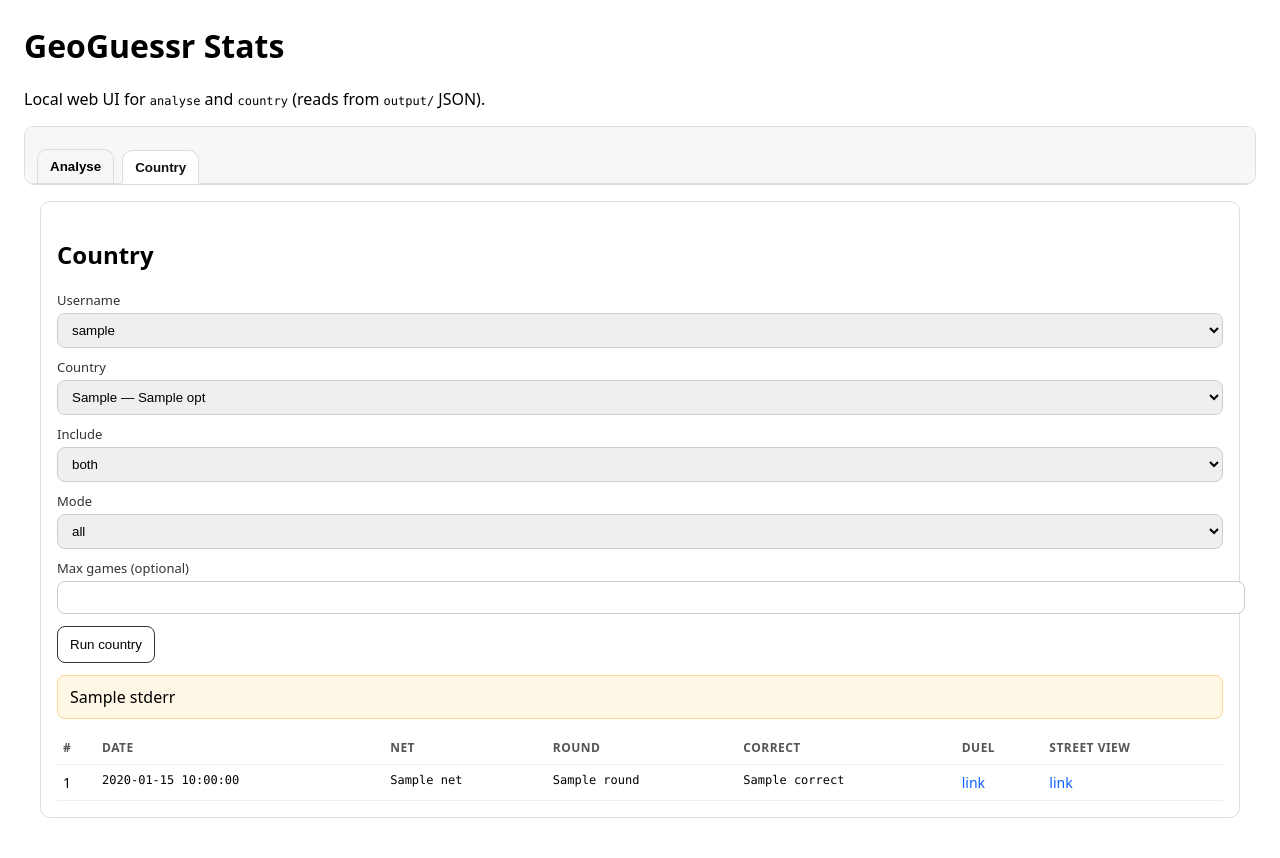
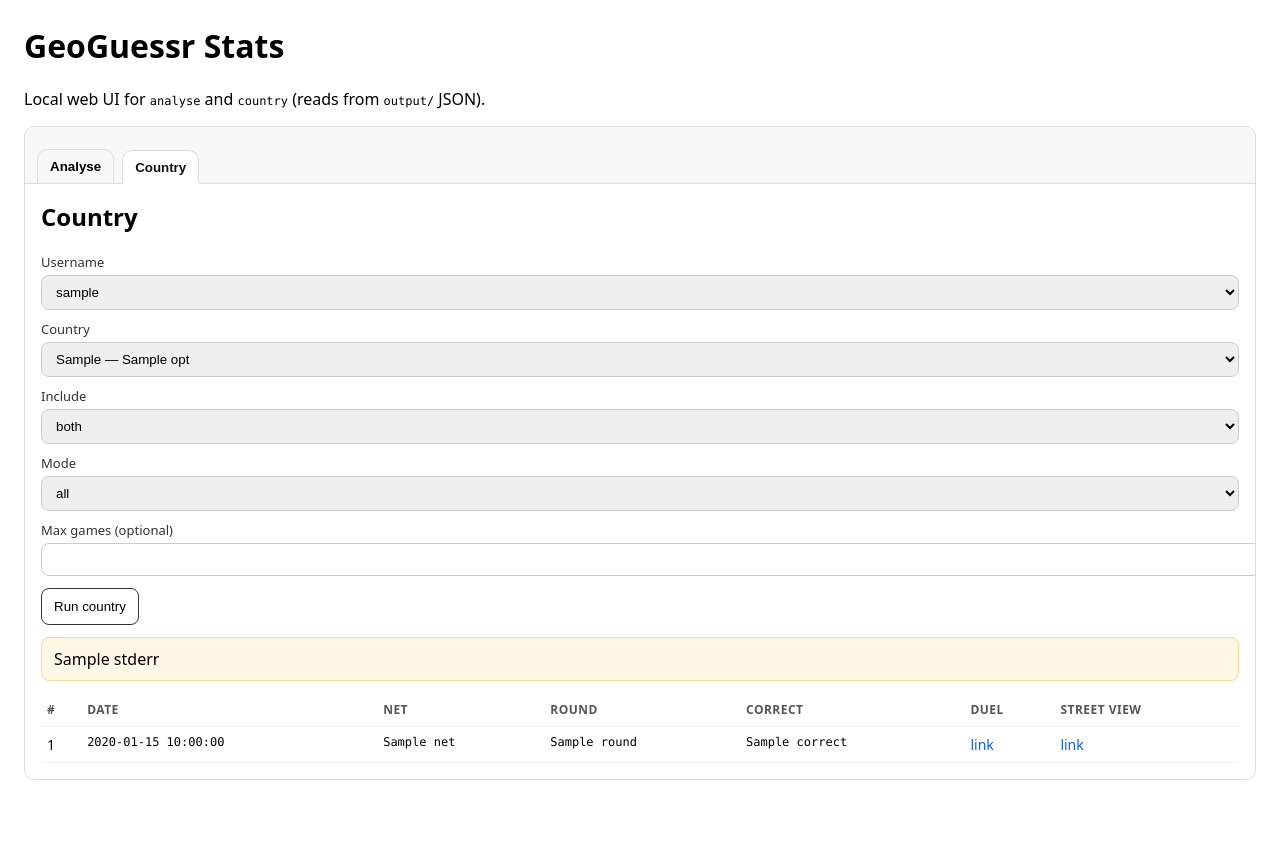
Before and after one commit to jonculver/geoguessr_stats, a FastAPI app: template geoguessr/web/templates/index.html in a window 1280 px wide. After the commit the page ends 780 px from the top, so only its background shows below. Run offline with FastAPI, Linux system fonts and the light colour scheme; the template is opened without the code that fills it: most values are stand-ins (such as "Sample title", 1, 10 or a date in 2020).

Commit message:
Web UI: unify tab panel layout

```diff
--- a/geoguessr/web/templates/index.html
+++ b/geoguessr/web/templates/index.html
@@ -43,7 +43,6 @@
 
       <div id="tab-panel-analyse" class="tab-panel" role="tabpanel" aria-labelledby="tab-btn-analyse">
         <div class="tab-content">
-          <div class="card">
           <h2>Analyse</h2>
           <form method="post" action="/analyse">
           <label>Username</label>
@@ -134,14 +133,10 @@
           {% endif %}
         {% endif %}
         </div>
-
-          </div>
-        </div>
       </div>
 
       <div id="tab-panel-country" class="tab-panel" role="tabpanel" aria-labelledby="tab-btn-country">
         <div class="tab-content">
-          <div class="card">
           <h2>Country</h2>
           <form method="post" action="/country">
           {% set cf = country.form if country else country_form %}
@@ -213,9 +208,6 @@
           </table>
         {% endif %}
         </div>
-
-          </div>
-        </div>
       </div>
     </div>
 
```
Lines whose indentation alone changed are shown as unchanged.
